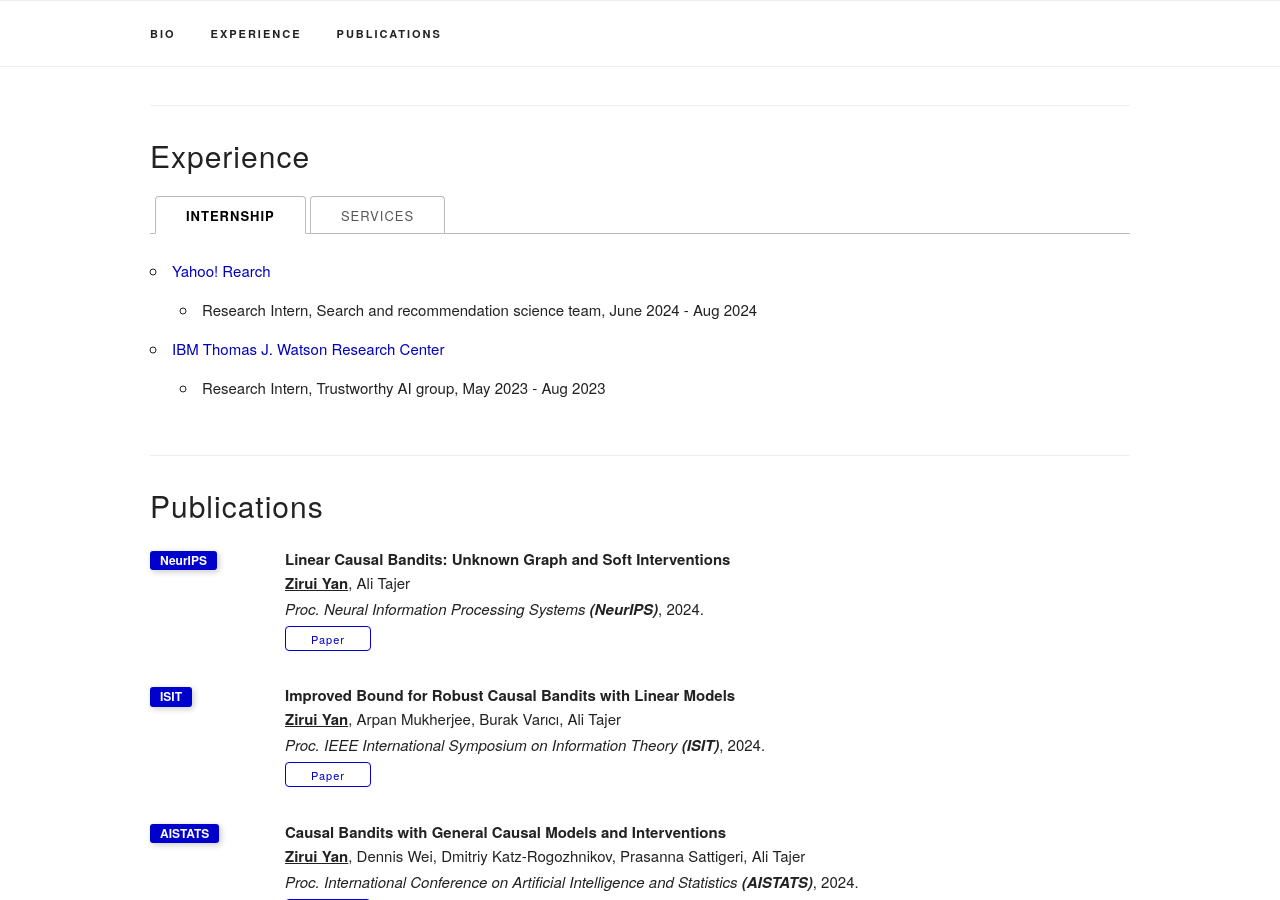
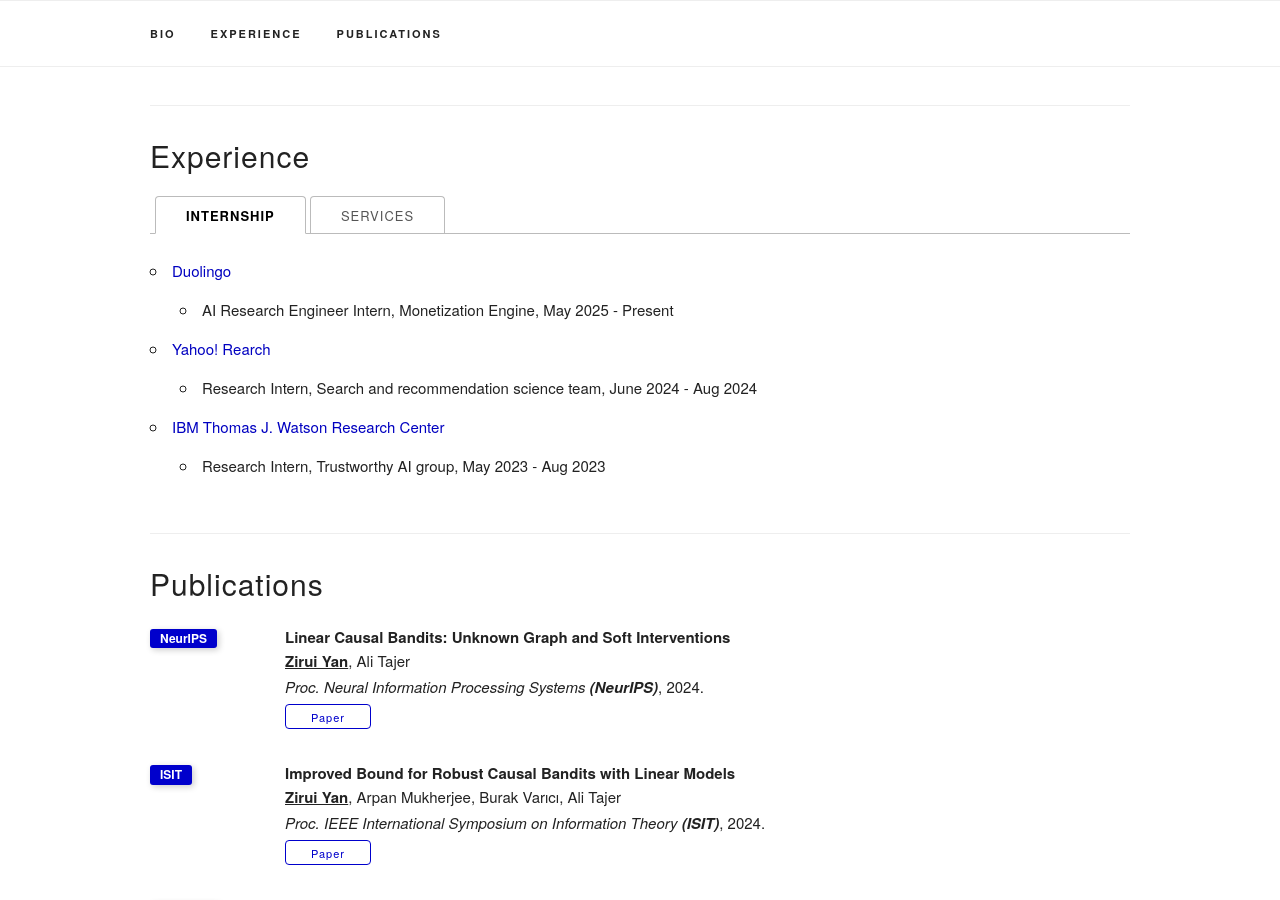
Before and after one commit to ZiruiYan/ziruiyan.github.io, a Jekyll site: the page built from index.html, in a window 1280 px wide and 900 px high, scrolled down 534 px. Built offline with Jekyll 4.4.1, drawn with Linux system fonts in a browser that asks for light colours; some web fonts are replaced.

Commit message:
update internship

```diff
--- a/index.html
+++ b/index.html
@@ -23,6 +23,14 @@
   <div class="tab-content">
     <div class="tab-pane active" id="internship">
       <ul>
+          <li>
+          <a href="https://www.duolingo.com">Duolingo</a>
+          <ul>
+            <li>
+              AI Research Engineer Intern, Monetization Engine, May 2025 - Present
+            </li>
+          </ul>
+        </li>
         <li>
           <a href="https://www.yahooinc.com/research">Yahoo! Rearch</a>
           <ul>
```
Also changed, not shown: 1 other file.
